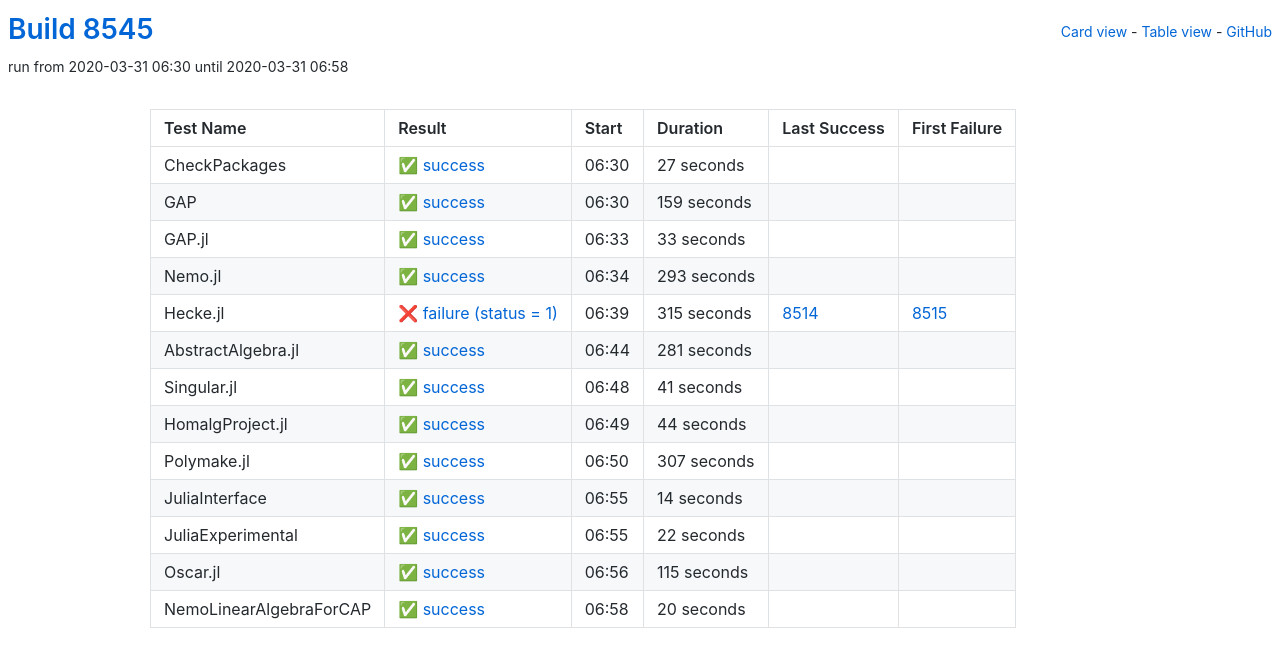
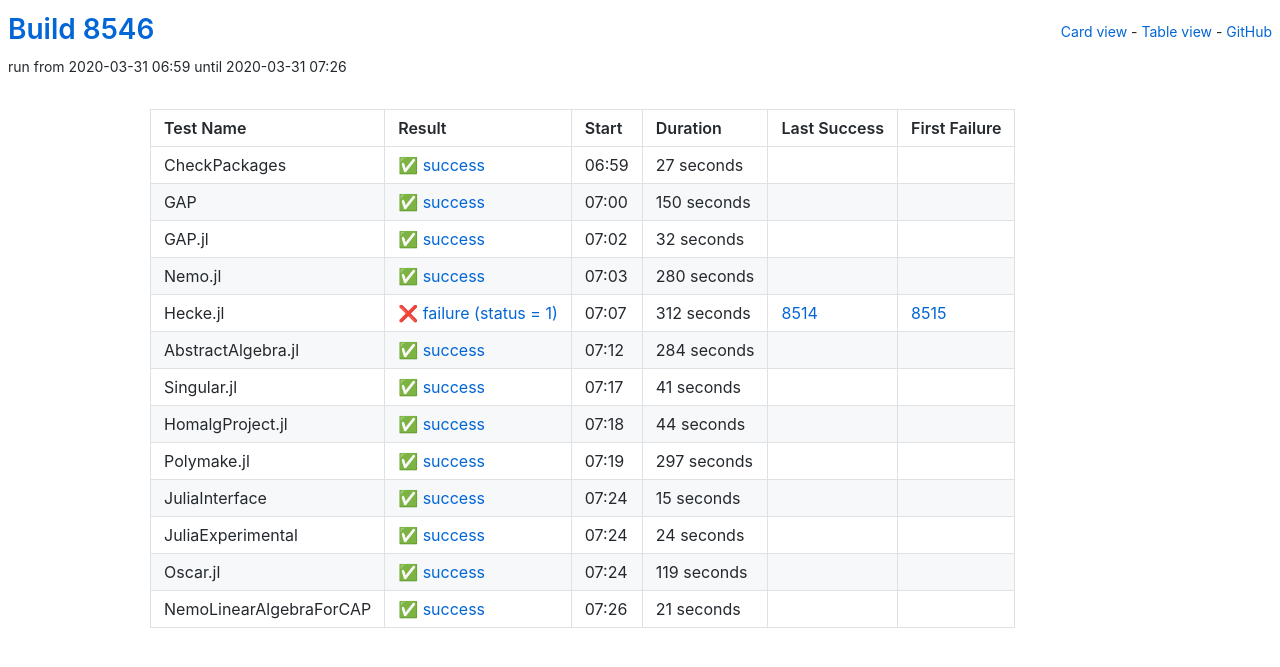
Before and after one commit to oscar-system/oscar-ci-status, a Jekyll site: the page built from table.html, in a window 1280 px wide. Shown: the top 667 px of the page. Built offline with Jekyll 4.4.1, drawn with Linux system fonts in a browser that asks for light colours.

Commit message:
Build 8546

```diff
--- a/_data/ci.yml
+++ b/_data/ci.yml
@@ -1,5 +1,5 @@
-build: 8545
-build_url: https://oscarci.mathematik.uni-kl.de/job/oscar/8545/
+build: 8546
+build_url: https://oscarci.mathematik.uni-kl.de/job/oscar/8546/
 job: oscar
 tests:
 - duration: 27
@@ -8,64 +8,64 @@
   first_failure_url: null
   last_success: false
   last_success_url: null
-  log: https://oscarci.mathematik.uni-kl.de/job/oscar/8545/artifact/logs/build-8545/CheckPackages.log
+  log: https://oscarci.mathematik.uni-kl.de/job/oscar/8546/artifact/logs/build-8546/CheckPackages.log
   name: CheckPackages
-  start: 2020-03-31 06:30
+  start: 2020-03-31 06:59
   status: success
   success: true
-- duration: 159
+- duration: 150
   exitcode: 0
   first_failure: false
   first_failure_url: null
   last_success: false
   last_success_url: null
-  log: https://oscarci.mathematik.uni-kl.de/job/oscar/8545/artifact/logs/build-8545/GAP.log
+  log: https://oscarci.mathematik.uni-kl.de/job/oscar/8546/artifact/logs/build-8546/GAP.log
   name: GAP
-  start: 2020-03-31 06:30
+  start: 2020-03-31 07:00
   status: success
   success: true
-- duration: 33
+- duration: 32
   exitcode: 0
   first_failure: false
   first_failure_url: null
   last_success: false
   last_success_url: null
-  log: https://oscarci.mathematik.uni-kl.de/job/oscar/8545/artifact/logs/build-8545/GAP.jl.log
+  log: https://oscarci.mathematik.uni-kl.de/job/oscar/8546/artifact/logs/build-8546/GAP.jl.log
   name: GAP.jl
-  start: 2020-03-31 06:33
+  start: 2020-03-31 07:02
   status: success
   success: true
-- duration: 293
+- duration: 280
   exitcode: 0
   first_failure: false
   first_failure_url: null
   last_success: false
   last_success_url: null
-  log: https://oscarci.mathematik.uni-kl.de/job/oscar/8545/artifact/logs/build-8545/Nemo.jl.log
+  log: https://oscarci.mathematik.uni-kl.de/job/oscar/8546/artifact/logs/build-8546/Nemo.jl.log
   name: Nemo.jl
-  start: 2020-03-31 06:34
+  start: 2020-03-31 07:03
   status: success
   success: true
-- duration: 315
+- duration: 312
   exitcode: 1
   first_failure: 8515
   first_failure_url: https://oscarci.mathematik.uni-kl.de/job/oscar/8515/
   last_success: 8514
   last_success_url: https://oscarci.mathematik.uni-kl.de/job/oscar/8514/
-  log: https://oscarci.mathematik.uni-kl.de/job/oscar/8545/artifact/logs/build-8545/Hecke.jl.log
+  log: https://oscarci.mathematik.uni-kl.de/job/oscar/8546/artifact/logs/build-8546/Hecke.jl.log
   name: Hecke.jl
-  start: 2020-03-31 06:39
+  start: 2020-03-31 07:07
   status: failure
   success: false
-- duration: 281
+- duration: 284
   exitcode: 0
   first_failure: false
   first_failure_url: null
   last_success: false
   last_success_url: null
-  log: https://oscarci.mathematik.uni-kl.de/job/oscar/8545/artifact/logs/build-8545/AbstractAlgebra.jl.log
+  log: https://oscarci.mathematik.uni-kl.de/job/oscar/8546/artifact/logs/build-8546/AbstractAlgebra.jl.log
   name: AbstractAlgebra.jl
-  start: 2020-03-31 06:44
+  start: 2020-03-31 07:12
   status: success
   success: true
 - duration: 41
@@ -74,9 +74,9 @@
   first_failure_url: null
   last_success: false
   last_success_url: null
-  log: https://oscarci.mathematik.uni-kl.de/job/oscar/8545/artifact/logs/build-8545/Singular.jl.log
+  log: https://oscarci.mathematik.uni-kl.de/job/oscar/8546/artifact/logs/build-8546/Singular.jl.log
   name: Singular.jl
-  start: 2020-03-31 06:48
+  start: 2020-03-31 07:17
   status: success
   success: true
 - duration: 44
@@ -85,63 +85,63 @@
   first_failure_url: null
   last_success: false
   last_success_url: null
-  log: https://oscarci.mathematik.uni-kl.de/job/oscar/8545/artifact/logs/build-8545/HomalgProject.jl.log
+  log: https://oscarci.mathematik.uni-kl.de/job/oscar/8546/artifact/logs/build-8546/HomalgProject.jl.log
   name: HomalgProject.jl
-  start: 2020-03-31 06:49
+  start: 2020-03-31 07:18
   status: success
   success: true
-- duration: 307
+- duration: 297
   exitcode: 0
   first_failure: false
   first_failure_url: null
   last_success: false
   last_success_url: null
-  log: https://oscarci.mathematik.uni-kl.de/job/oscar/8545/artifact/logs/build-8545/Polymake.jl.log
+  log: https://oscarci.mathematik.uni-kl.de/job/oscar/8546/artifact/logs/build-8546/Polymake.jl.log
   name: Polymake.jl
-  start: 2020-03-31 06:50
+  start: 2020-03-31 07:19
   status: success
   success: true
-- duration: 14
+- duration: 15
   exitcode: 0
   first_failure: false
   first_failure_url: null
   last_success: false
   last_success_url: null
-  log: https://oscarci.mathematik.uni-kl.de/job/oscar/8545/artifact/logs/build-8545/JuliaInterface.log
+  log: https://oscarci.mathematik.uni-kl.de/job/oscar/8546/artifact/logs/build-8546/JuliaInterface.log
   name: JuliaInterface
-  start: 2020-03-31 06:55
+  start: 2020-03-31 07:24
   status: success
   success: true
-- duration: 22
+- duration: 24
   exitcode: 0
   first_failure: false
   first_failure_url: null
   last_success: false
   last_success_url: null
-  log: https://oscarci.mathematik.uni-kl.de/job/oscar/8545/artifact/logs/build-8545/JuliaExperimental.log
+  log: https://oscarci.mathematik.uni-kl.de/job/oscar/8546/artifact/logs/build-8546/JuliaExperimental.log
   name: JuliaExperimental
-  start: 2020-03-31 06:55
+  start: 2020-03-31 07:24
   status: success
   success: true
-- duration: 115
+- duration: 119
   exitcode: 0
   first_failure: false
   first_failure_url: null
   last_success: false
   last_success_url: null
-  log: https://oscarci.mathematik.uni-kl.de/job/oscar/8545/artifact/logs/build-8545/Oscar.jl.log
+  log: https://oscarci.mathematik.uni-kl.de/job/oscar/8546/artifact/logs/build-8546/Oscar.jl.log
   name: Oscar.jl
-  start: 2020-03-31 06:56
+  start: 2020-03-31 07:24
   status: success
   success: true
-- duration: 20
+- duration: 21
   exitcode: 0
   first_failure: false
   first_failure_url: null
   last_success: false
   last_success_url: null
-  log: https://oscarci.mathematik.uni-kl.de/job/oscar/8545/artifact/logs/build-8545/NemoLinearAlgebraForCAP.log
+  log: https://oscarci.mathematik.uni-kl.de/job/oscar/8546/artifact/logs/build-8546/NemoLinearAlgebraForCAP.log
   name: NemoLinearAlgebraForCAP
-  start: 2020-03-31 06:58
+  start: 2020-03-31 07:26
   status: success
   success: true
```
Also changed, not shown: README.md.
